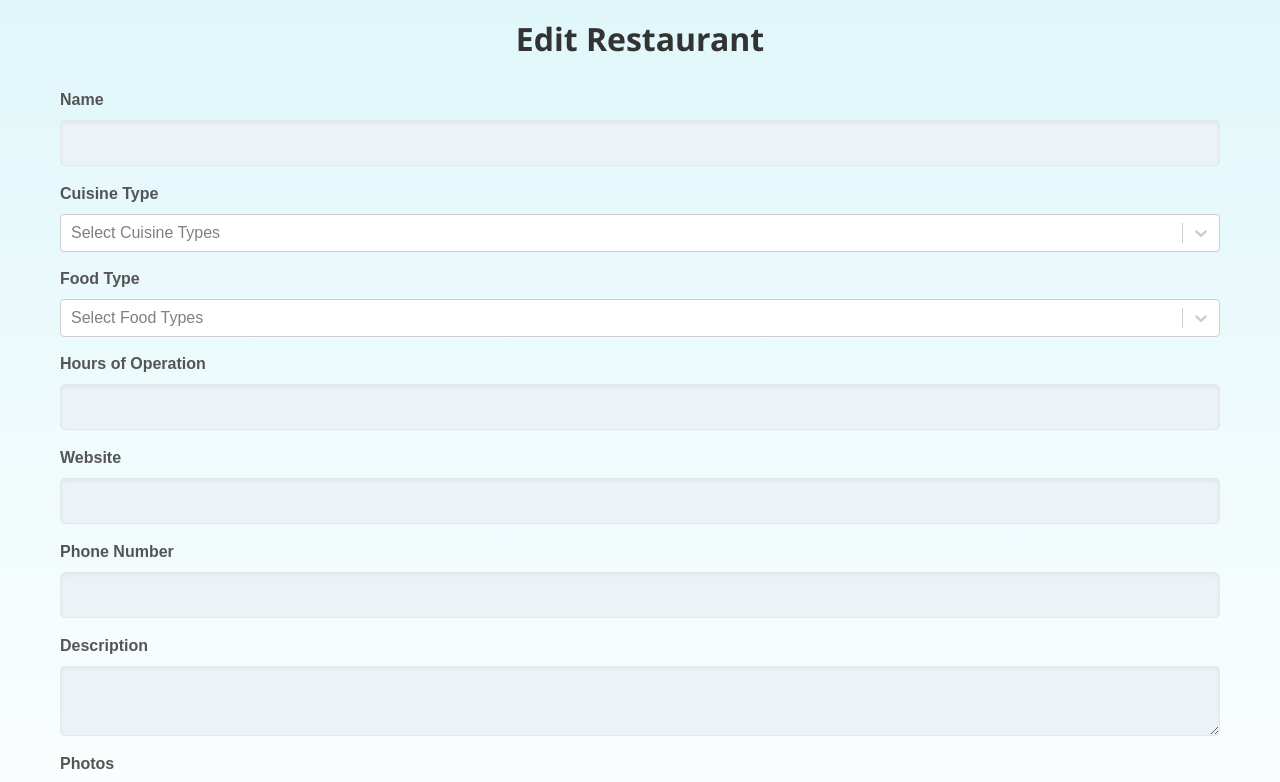
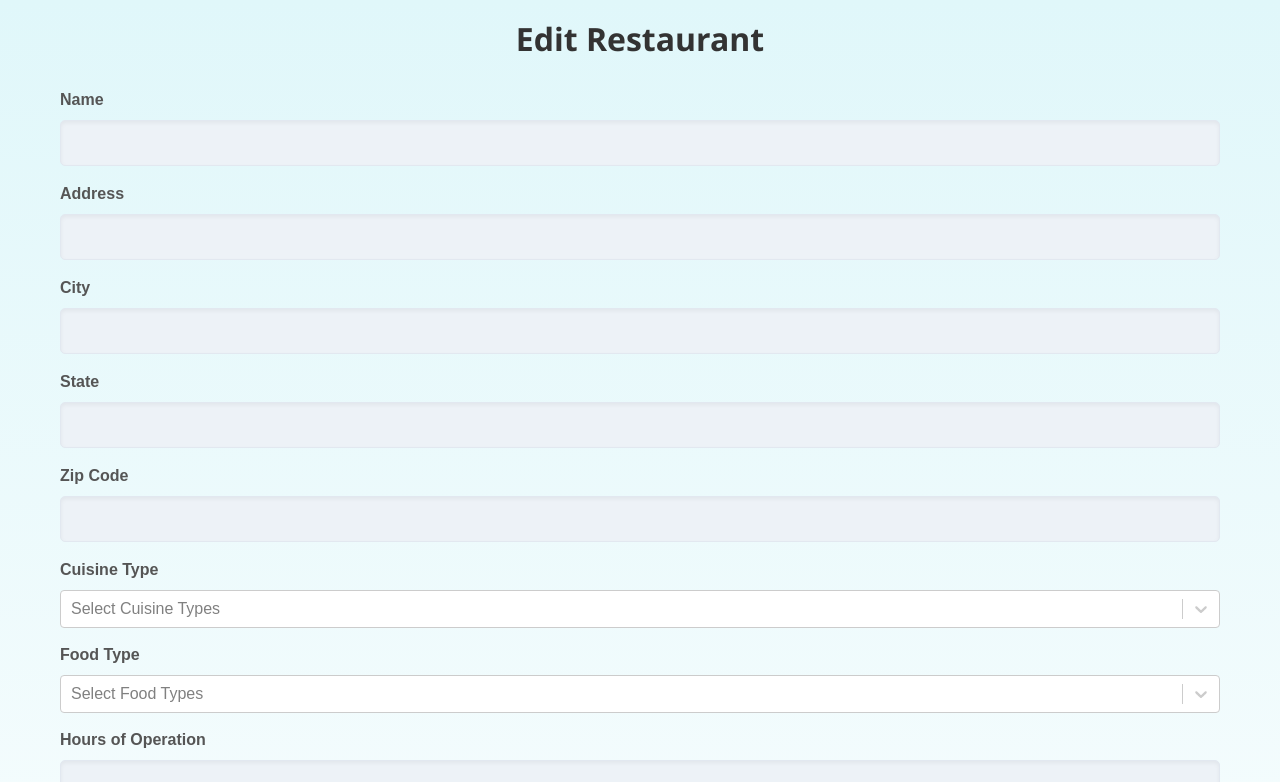
Before and after one commit to gopinathsjsu/team-project-cmpe-2020-02-spartans, a React (Create React App) app in the folder Frontend/: page /manage-listings/edit/1 in a window 1280 px wide. Shown: the top 782 px of the page. Built offline with nearby package versions, Linux system fonts and the light colour scheme; no server answers.

Commit message:
edit listing handles address

```diff
--- a/Frontend/src/EditListing.js
+++ b/Frontend/src/EditListing.js
@@ -11,6 +11,10 @@ function EditListing() {
         website: '',
         phone_number: '',
         description: '',
+        address: '',
+        city: '',
+        state: '',
+        zip_code: '',
         photos: null,
         cuisine_type: [],
         food_type: [],
@@ -57,6 +61,10 @@ function EditListing() {
                     website: data.website,
                     phone_number: data.phone_number,
                     description: data.description,
+                    address: data.address,
+                    city: data.city,
+                    state: data.state,
+                    zip_code: data.zip_code,
                     photos: null, // Photos will be uploaded separately
                     cuisine_type: mappedCuisine,
                     food_type: mappedFoodType,
@@ -129,6 +137,46 @@ function EditListing() {
                         type="text"
                         name="name"
                         value={formData.name}
+                        onChange={handleInputChange}
+                        className="form-control"
+                    />
+                </div>
+                <div className="form-group">
+                    <label>Address</label>
+                    <input
+                        type="text"
+                        name="address"
+                        value={formData.address}
+                        onChange={handleInputChange}
+                        className="form-control"
+                    />
+                </div>
+                <div className="form-group">
+                    <label>City</label>
+                    <input
+                        type="text"
+                        name="city"
+                        value={formData.city}
+                        onChange={handleInputChange}
+                        className="form-control"
+                    />
+                </div>
+                <div className="form-group">
+                    <label>State</label>
+                    <input
+                        type="text"
+                        name="state"
+                        value={formData.state}
+                        onChange={handleInputChange}
+                        className="form-control"
+                    />
+                </div>
+                <div className="form-group">
+                    <label>Zip Code</label>
+                    <input
+                        type="text"
+                        name="zip_code"
+                        value={formData.zip_code}
                         onChange={handleInputChange}
                         className="form-control"
                     />
```
